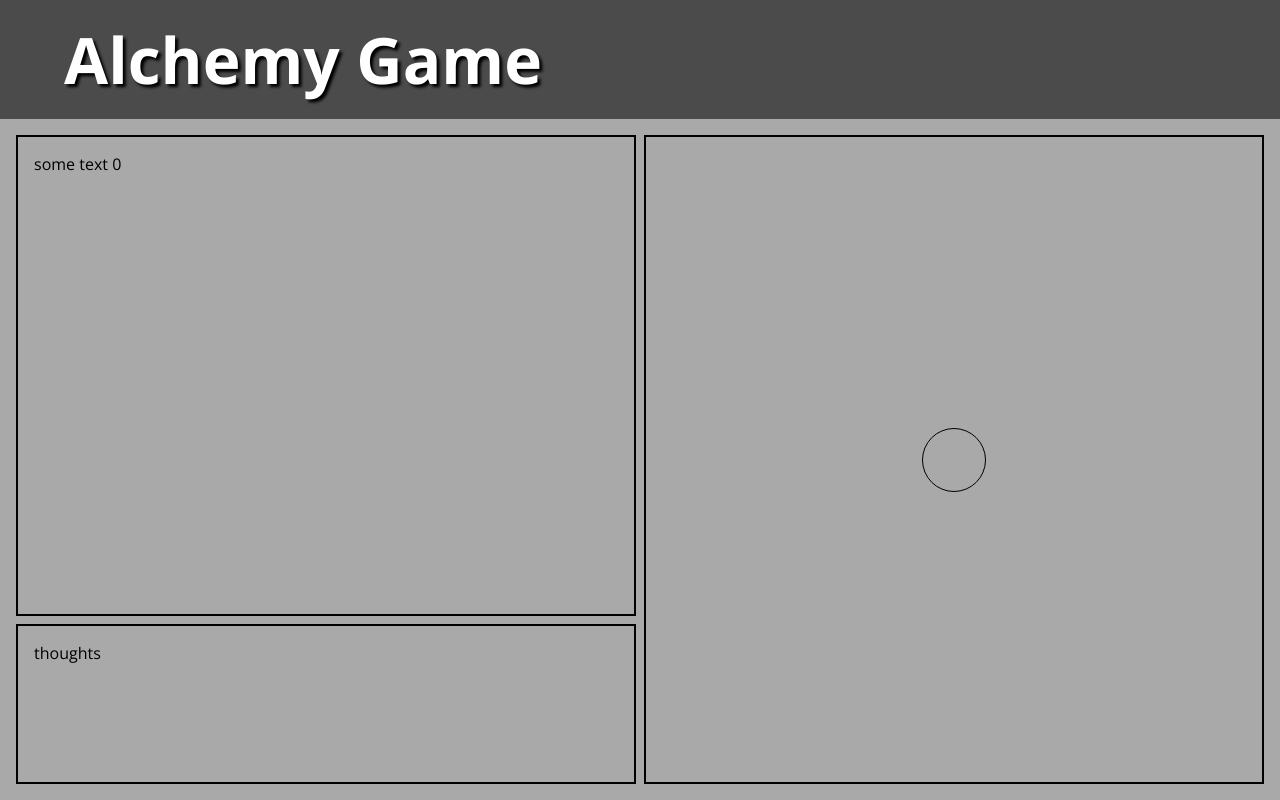
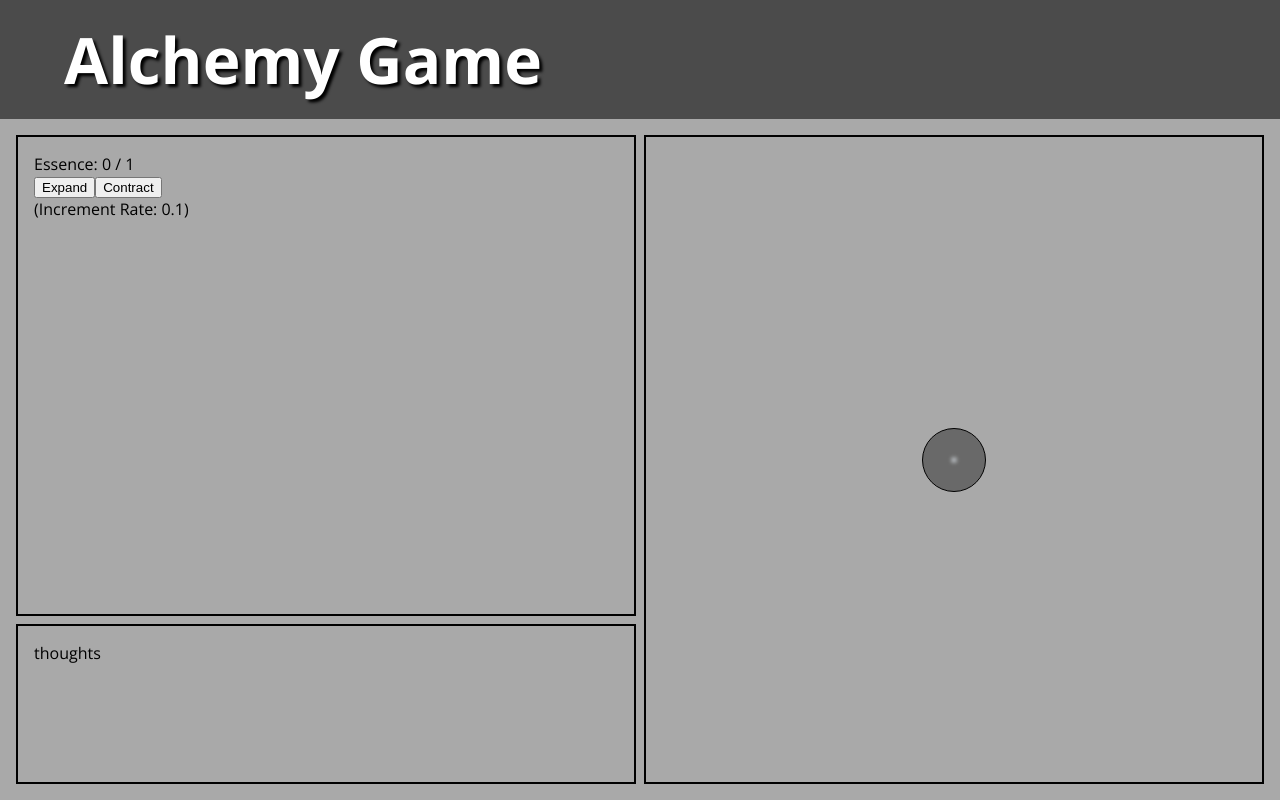
Before and after one commit to dylancdavis/alchemy-game, a Vue app: page / in a window 1280 px wide. Built offline with nearby package versions, Linux system fonts and the light colour scheme.

Commit message:
Add expansion and contraction

```diff
--- a/src/components/CorePanel.vue
+++ b/src/components/CorePanel.vue
@@ -1,10 +1,28 @@
 <script setup>
-	console.log('hi!')
+	import { defineProps, computed } from 'vue'
+	const props = defineProps(['essence', 'essenceMax'])
+
+	const outerStyle = (computed(() => {
+		return {
+		width: `${props.essenceMax*64}px`,
+		height: `${props.essenceMax*64}px`
+	}
+	}))
+
+	const innerStyle = (computed(() => {
+		return {
+		width: `${props.essence*58}px`,
+		height: `${props.essence*58}px`
+	}
+	}))
+
 </script>
 
 <template>
  <div id="core-panel">
-	<div id="true-core"></div>
+	<div id="true-core" :style="outerStyle">
+		<div id="true-core-inner" :style="innerStyle"></div>
+	</div>
  </div>
 </template>
 
@@ -16,10 +34,18 @@
 	}
 
 	#true-core {
-		width: 64px;
-		height: 64px;
 		border-radius: 100%;
 		border: 1px solid black;
+		display: grid;
+		background-color: dimgray;
+		place-items: center;
+	}
+
+	#true-core-inner {
+		background-color: aliceblue;
+		border-radius: 100%;
+		transition: 0.1 all;
+		box-shadow: 0px 0px 4px 2px aliceblue;
 	}
 
 </style>
--- a/src/components/EssencePanels.vue
+++ b/src/components/EssencePanels.vue
@@ -2,13 +2,47 @@
 import { ref } from 'vue'
 import CorePanel from './CorePanel.vue'
 
-const val = ref(0)
+const essence = ref(0)
+const essenceMax = ref(1)
+const incrementAmt = ref(0.1)
+
+const incrementEssence = amt => {
+	console.log('amt', amt);
+	essence.value += amt
+	if (essence.value > essenceMax.value) {
+		essence.value = essenceMax.value
+		incrementAmt.value += essenceMax.value*0.01
+	}
+}
+
+const incrementEssenceMax = amt => {
+	essenceMax.value += amt
+}
+
+const expandCore = () => {
+	incrementEssence(incrementAmt.value)
+}
+
+const contractCore = () => {
+	if (essence.value <= 0) return
+	const condensedAmt = essence.value
+	essence.value = 0
+	incrementEssenceMax(condensedAmt*0.1)
+}
+
 </script>
 
 <template>
 	<div id="essence-panels">
-		<div id="text-panel" class="panel">some text {{ val }}</div>
-		<CorePanel class="panel" />
+		<div id="text-panel" class="panel">
+			Essence: {{ essence }} / {{ essenceMax }}
+			<div>
+				<button @click="expandCore">Expand</button>
+				<button @click="contractCore">Contract</button>
+			</div>
+			(Increment Rate: {{ incrementAmt }})
+		</div>
+		<CorePanel class="panel" :essence="essence" :essenceMax="essenceMax" />
 		<div id="thought-panel" class="panel">thoughts</div>
 	</div>
 </template>
```
